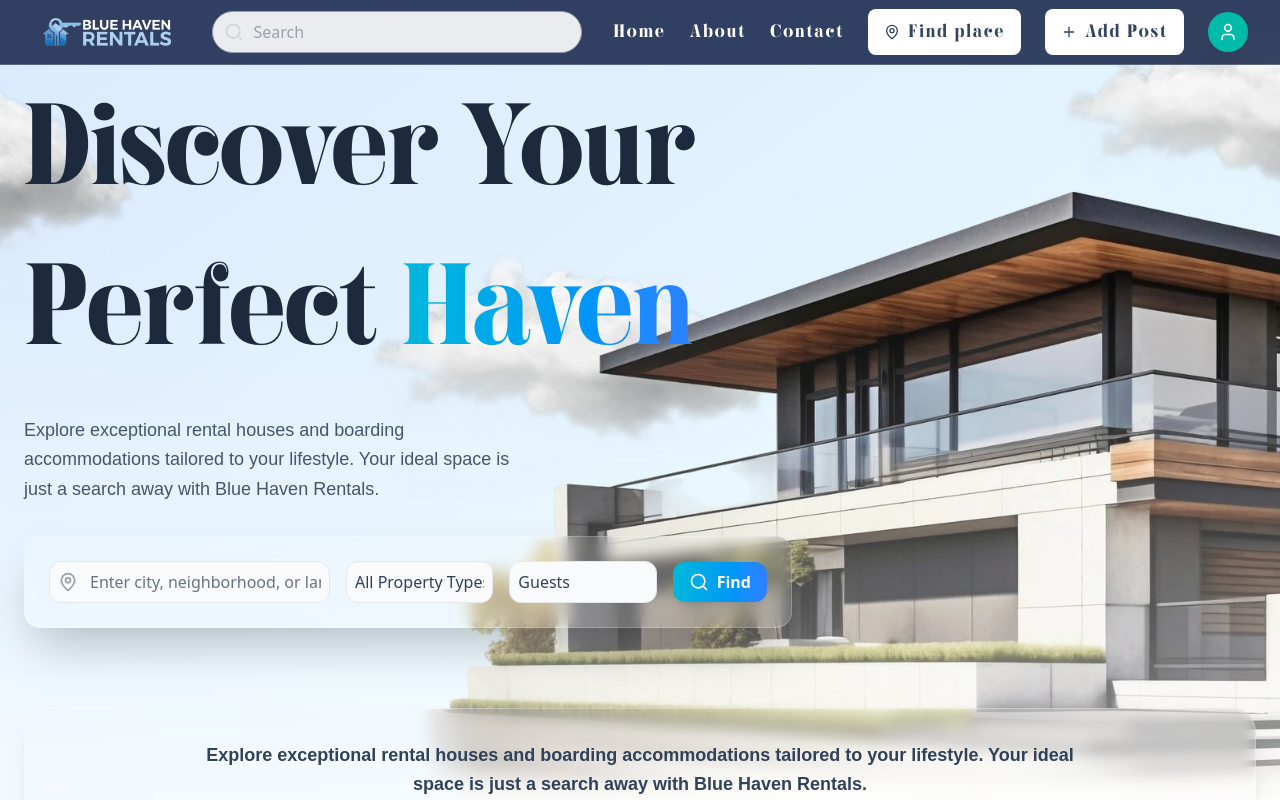
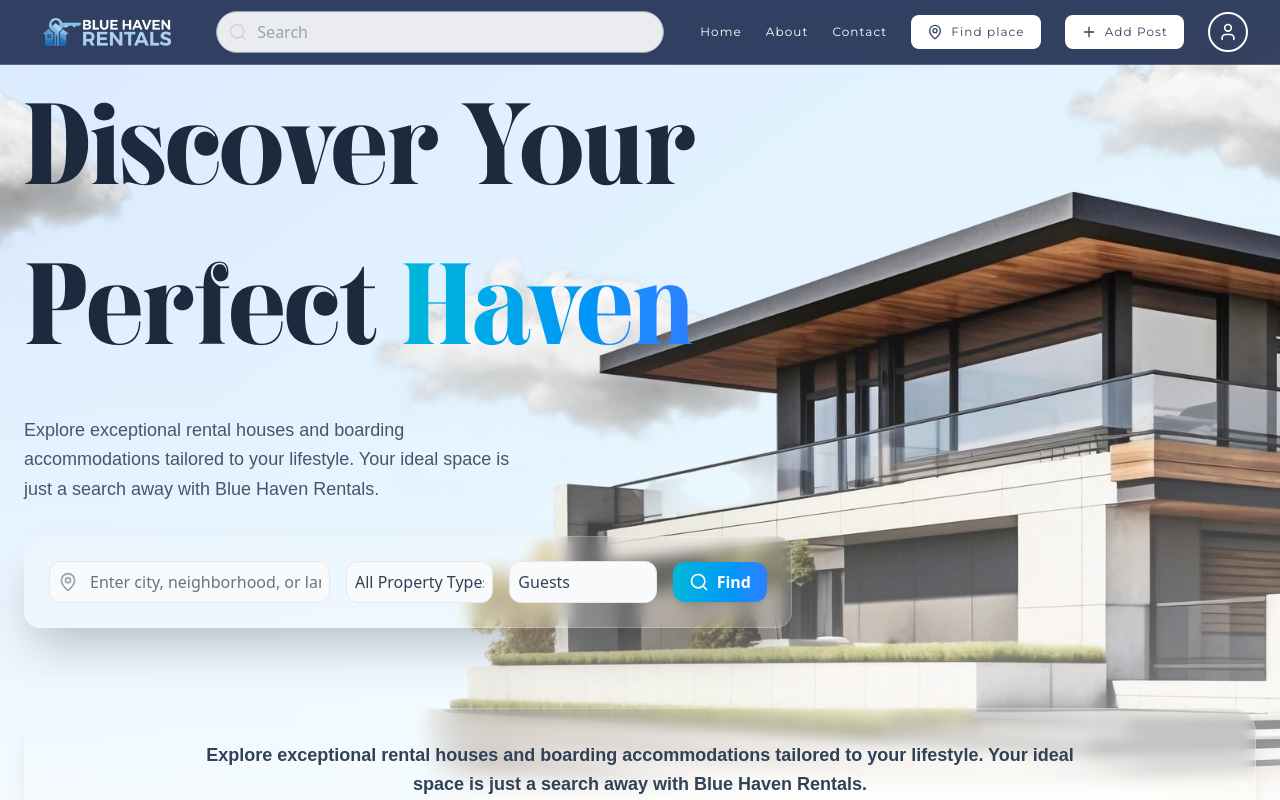
Before and after one commit to Werosh/Uni_Group_Project_Bording-Finder_Blue-Haven-Rentals_website, a React (Vite) app: page / in a window 1280 px wide. Shown: the top 800 px of the page. Built offline with nearby package versions, Linux system fonts and the light colour scheme; no server answers.

Commit message:
Refactor Navbar component to remove scroll state management and enhance styling with Montserrat font. Update button and input styles for improved visual consistency across mobile and desktop views.

```diff
--- a/src/components/Navbar.jsx
+++ b/src/components/Navbar.jsx
@@ -29,22 +29,12 @@ import {
 const Navbar = () => {
   const [isDropdownOpen, setIsDropdownOpen] = useState(false);
   const [isMobileMenuOpen, setIsMobileMenuOpen] = useState(false);
-  const [isScrolled, setIsScrolled] = useState(false);
   const [isRoleModalOpen, setIsRoleModalOpen] = useState(false);
   const [searchQuery, setSearchQuery] = useState("");
   const dropdownRef = useRef(null);
   const navigate = useNavigate();
   const location = useLocation();
   const { user, userProfile, isAdmin } = useAuth();
-
-  useEffect(() => {
-    const handleScroll = () => {
-      setIsScrolled(window.scrollY > 0);
-    };
-
-    window.addEventListener("scroll", handleScroll);
-    return () => window.removeEventListener("scroll", handleScroll);
-  }, []);
 
   // Close dropdown when clicking outside
   useEffect(() => {
@@ -132,13 +122,7 @@ const Navbar = () => {
   };
 
   return (
-    <nav
-      className={`fixed top-0 left-0 right-0 z-[9999] ${
-        isScrolled
-          ? "bg-blue-200 shadow-sm"
-          : "bg-[#05153b]/80 backdrop-blur-md border-b border-white/20"
-      } transition-all duration-300`}
-    >
+    <nav className="fixed top-0 left-0 right-0 z-[9999] bg-[#05153b]/80 backdrop-blur-md border-b border-white/20 transition-all duration-300">
       <div className="max-w-7xl mx-auto px-4 sm:px-6 lg:px-8">
         <div className="flex items-center justify-between h-16">
           {/* Logo */}
@@ -154,11 +138,7 @@ const Navbar = () => {
           <div className="hidden md:flex flex-1 max-w-md mx-8">
             <div className="relative w-full">
               <div className="absolute inset-y-0 left-0 pl-3 flex items-center pointer-events-none">
-                <Search
-                  className={`h-5 w-5 ${
-                    isScrolled ? "text-gray-400" : "text-gray-300"
-                  }`}
-                />
+                <Search className="h-5 w-5 text-gray-300" />
               </div>
               <input
                 type="text"
@@ -166,44 +146,28 @@ const Navbar = () => {
                 value={searchQuery}
                 onChange={(e) => setSearchQuery(e.target.value)}
                 onKeyPress={handleSearchKeyPress}
-                className={`w-full pl-10 pr-4 py-2 border rounded-full focus:ring-2 focus:ring-teal-500 focus:border-transparent outline-none ${
-                  isScrolled
-                    ? "border-gray-300 bg-white"
-                    : "border-gray-400 bg-white/90 placeholder-gray-400"
-                }`}
+                className="w-full pl-10 pr-4 py-2 border border-gray-400 rounded-full focus:ring-2 focus:ring-teal-500 focus:border-transparent outline-none bg-white/90 placeholder-gray-400"
               />
             </div>
           </div>
 
           {/* Desktop Navigation */}
-          <div className="hidden md:flex items-center space-x-6 text-[20px] tracking-[.09em] Hugiller-font-style">
+          <div className="hidden md:flex items-center space-x-6 text-[12px] tracking-[.09em] font-montserrat">
             <button
               onClick={() => handleSectionNavigation("home")}
-              className={`${
-                isScrolled
-                  ? "text-gray-700 hover:text-teal-600"
-                  : "text-white hover:text-gray-300"
-              } transition-colors duration-200`}
+              className="text-white hover:text-gray-300 transition-colors duration-200"
             >
               Home
             </button>
             <button
               onClick={() => handleSectionNavigation("about")}
-              className={`${
-                isScrolled
-                  ? "text-gray-700 hover:text-teal-600"
-                  : "text-white hover:text-gray-300"
-              } transition-colors duration-200`}
+              className="text-white hover:text-gray-300 transition-colors duration-200"
             >
               About
             </button>
             <Link
               to="/contact"
-              className={`${
-                isScrolled
-                  ? "text-gray-700 hover:text-teal-600"
-                  : "text-white hover:text-gray-300"
-              } transition-colors duration-200`}
+              className="text-white hover:text-gray-300 transition-colors duration-200"
             >
               Contact
             </Link>
@@ -212,13 +176,8 @@ const Navbar = () => {
             {user && isAdmin() && (
               <Link
                 to="/admin/dashboard"
-                className={`${
-                  isScrolled
-                    ? "text-gray-700 hover:text-teal-600"
-                    : "text-white hover:text-gray-300"
-                } transition-colors duration-200 flex items-center space-x-1`}
+                className="text-white hover:text-gray-300 transition-colors duration-200 flex items-center space-x-1"
               >
-                <LayoutDashboard className="h-4 w-4" />
                 <span>Dashboard</span>
               </Link>
             )}
@@ -226,7 +185,7 @@ const Navbar = () => {
             {/* Find Place Button */}
             <button
               onClick={() => navigate("/browse")}
-              className="bg-white font-[Hugiller-Demo] text-[20px] hover:bg-teal-600 text-[#324262] hover:text-white px-4 py-2 rounded-lg flex items-center space-x-2 transition-colors duration-200"
+              className="bg-white font-montserrat text-[12px] hover:bg-teal-600 text-[#324262] hover:text-white px-4 py-2 rounded-lg flex items-center space-x-2 transition-colors duration-200"
             >
               <MapPin className="h-4 w-4" />
               <span>Find place</span>
@@ -235,7 +194,7 @@ const Navbar = () => {
             {/* Add Post Button */}
             <button
               onClick={handleAddPostClick}
-              className="bg-white font-[Hugiller-Demo] text-[20px] hover:bg-teal-600 text-[#324262] hover:text-white px-4 py-2 rounded-lg flex items-center space-x-2 transition-colors duration-200"
+              className="bg-white font-montserrat text-[12px] hover:bg-teal-600 text-[#324262] hover:text-white px-4 py-2 rounded-lg flex items-center space-x-2 transition-colors duration-200"
             >
               <Plus className="h-4 w-4" />
               <span>Add Post</span>
@@ -245,7 +204,7 @@ const Navbar = () => {
             <div className="relative" ref={dropdownRef}>
               <button
                 onClick={toggleDropdown}
-                className="w-10 h-10 bg-teal-500 rounded-full flex items-center justify-center text-white hover:bg-teal-600 transition-colors duration-200 font-semibold text-lg"
+                className="w-10 h-10  rounded-full flex items-center justify-center text-white border-2 border-white  transition-colors duration-200 font-semibold text-lg"
               >
                 {user && userProfile ? (
                   <span>
@@ -319,7 +278,7 @@ const Navbar = () => {
                       </div>
                     )}
 
-                    <div className="py-1 text-[24px] text-[#235A78]">
+                    <div className="py-1 text-[15px] text-[#235A78]">
                       {/* boarding_finder: only logout */}
                       {userProfile?.role === "boarding_finder" && (
                         <div className=" py-1">
@@ -463,11 +422,7 @@ const Navbar = () => {
           <div className="md:hidden">
             <button
               onClick={toggleMobileMenu}
-              className={`p-2 rounded-md ${
-                isScrolled
-                  ? "text-gray-700 hover:text-teal-600"
-                  : "text-white hover:text-gray-300"
-              } transition-colors duration-200`}
+              className="p-2 rounded-md text-white hover:text-gray-300 transition-colors duration-200"
             >
               <svg
                 className="h-6 w-6"
@@ -509,31 +464,31 @@ const Navbar = () => {
             {/* Mobile Navigation Links */}
             <button
               onClick={() => handleSectionNavigation("home")}
-              className="block  hover:text-teal-600 py-2 text-[20px] text-[#235A78]"
+              className="block hover:text-teal-600 py-2 text-[10px] text-[#235A78] font-montserrat"
             >
               Home
             </button>
             <button
               onClick={() => handleSectionNavigation("about")}
-              className="block text-[#235A78] hover:text-teal-600 py-2 text-[20px]"
+              className="block text-[#235A78] hover:text-teal-600 py-2 text-[10px] font-montserrat"
             >
               About
             </button>
             <Link
               to="/contact"
-              className="block text-[#235A78] hover:text-teal-600 py-2 text-[20px]"
+              className="block text-[#235A78] hover:text-teal-600 py-2 text-[10px] font-montserrat"
             >
               Contact
             </Link>
 
             {/* Mobile Action Buttons */}
-            <div id="same-font" className="pt-4 space-y-3">
+            <div className="pt-4 space-y-3">
               <button
                 onClick={() => {
                   navigate("/browse");
                   setIsMobileMenuOpen(false);
                 }}
-                className="w-full bg-teal-500 hover:bg-teal-600 text-white px-4 py-3 rounded-lg flex items-center justify-center space-x-2 transition-colors duration-200"
+                className="w-full bg-teal-500 hover:bg-teal-600 text-white px-4 py-3 rounded-lg flex items-center justify-center space-x-2 transition-colors duration-200 font-montserrat"
               >
                 <MapPin className="h-4 w-4" />
                 <span>Find place</span>
@@ -544,7 +499,7 @@ const Navbar = () => {
                   handleAddPostClick();
                   setIsMobileMenuOpen(false);
                 }}
-                className="w-full bg-gray-700 hover:bg-gray-800 text-white px-4 py-3 rounded-lg flex items-center justify-center space-x-2 transition-colors duration-200"
+                className="w-full bg-gray-700 hover:bg-gray-800 text-white px-4 py-3 rounded-lg flex items-center justify-center space-x-2 transition-colors duration-200 font-montserrat"
               >
                 <Plus className="h-4 w-4" />
                 <span>Add Post</span>
--- a/src/index.css
+++ b/src/index.css
@@ -5,10 +5,11 @@
   src: url("/src/assets/fonts/Hugiller DEMO.otf") format("truetype");
 }
 
-/* @font-face {
-  font-family: "Open Sauce One Regular";
-  src: url("/src/assets/fonts/open-sauce.sans-regular.ttf") format("truetype");
-} */
+@font-face {
+  font-family: "Montserrat";
+  src: url("/src/assets/fonts/Montserrat-VariableFont_wght.ttf")
+    format("truetype");
+}
 
 h1 {
   font-family: Hugiller-Demo;
@@ -21,6 +22,10 @@ h1 {
 
 .font-hugiller {
   font-family: Hugiller-Demo;
+}
+
+.font-montserrat {
+  font-family: Montserrat, sans-serif;
 }
 
 p {
```
Also changed, not shown: src/assets/fonts/Montserrat-VariableFont_wght.ttf (added).
